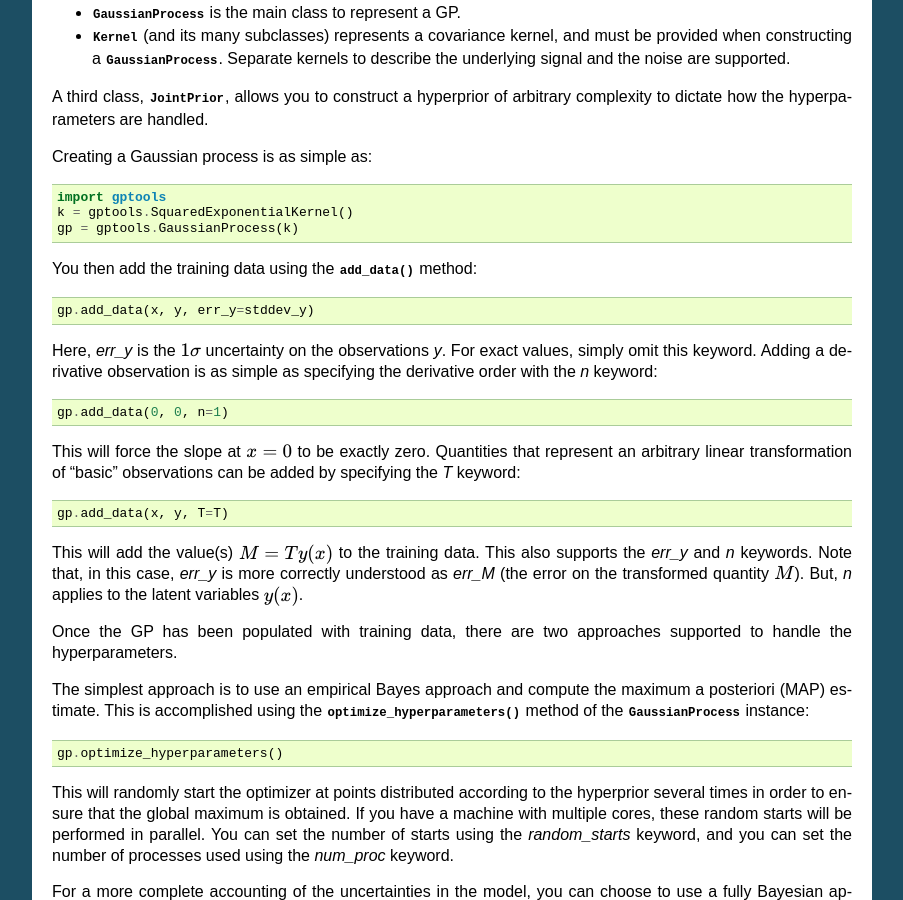
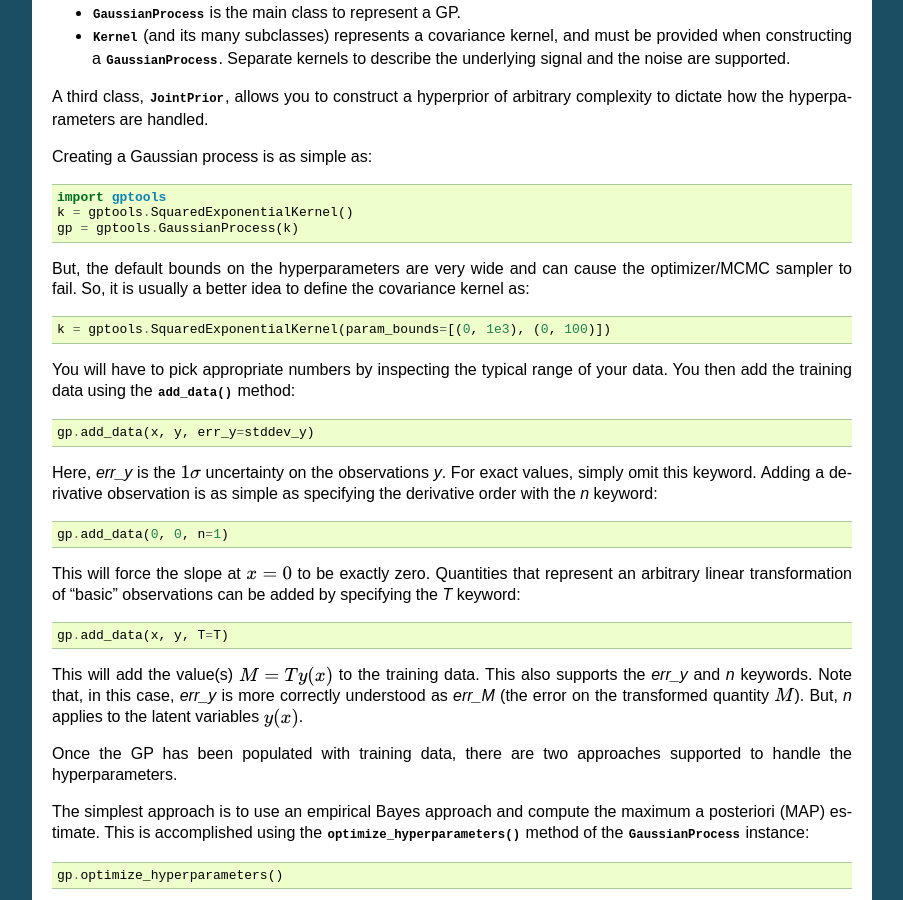
Before and after one commit to markchil/gptools, a Sphinx documentation site: the page built from docs/source/index.rst, in a window 1280 px wide and 900 px high, scrolled down 479 px. Shown: the whole window, without its empty margins (198-1101 px from the left). Built offline with Sphinx 7.4.7, drawn with Linux system fonts in a browser that asks for light colours; formulas are drawn with MathJax 3.

Commit message:
Updated documentation example to show setting of kernel bounds.

```diff
--- a/docs/source/index.rst
+++ b/docs/source/index.rst
@@ -32,7 +32,11 @@ Creating a Gaussian process is as simple as::
     k = gptools.SquaredExponentialKernel()
     gp = gptools.GaussianProcess(k)
 
-You then add the training data using the :py:meth:`~gptools.gaussian_process.GaussianProcess.add_data` method::
+But, the default bounds on the hyperparameters are very wide and can cause the optimizer/MCMC sampler to fail. So, it is usually a better idea to define the covariance kernel as::
+
+    k = gptools.SquaredExponentialKernel(param_bounds=[(0, 1e3), (0, 100)])
+
+You will have to pick appropriate numbers by inspecting the typical range of your data. You then add the training data using the :py:meth:`~gptools.gaussian_process.GaussianProcess.add_data` method::
 
     gp.add_data(x, y, err_y=stddev_y)
 
```
